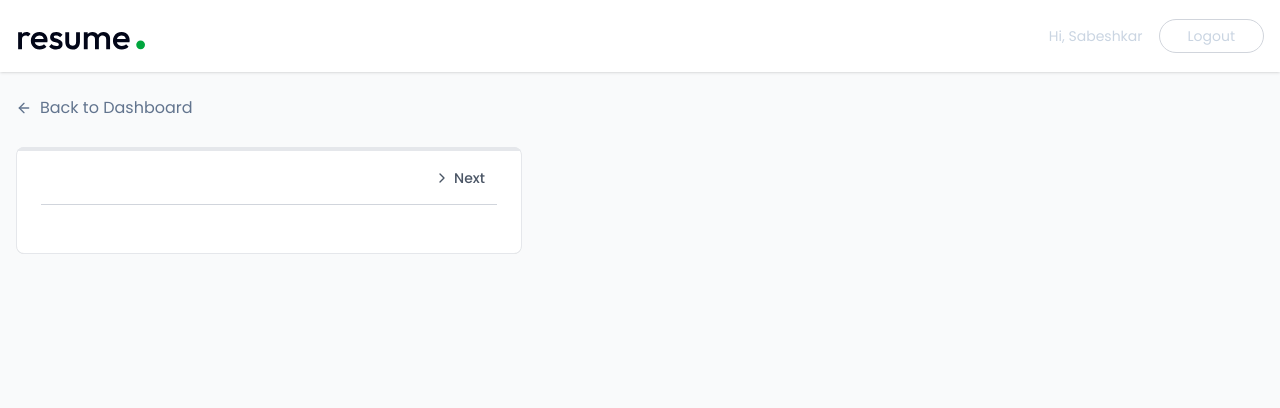
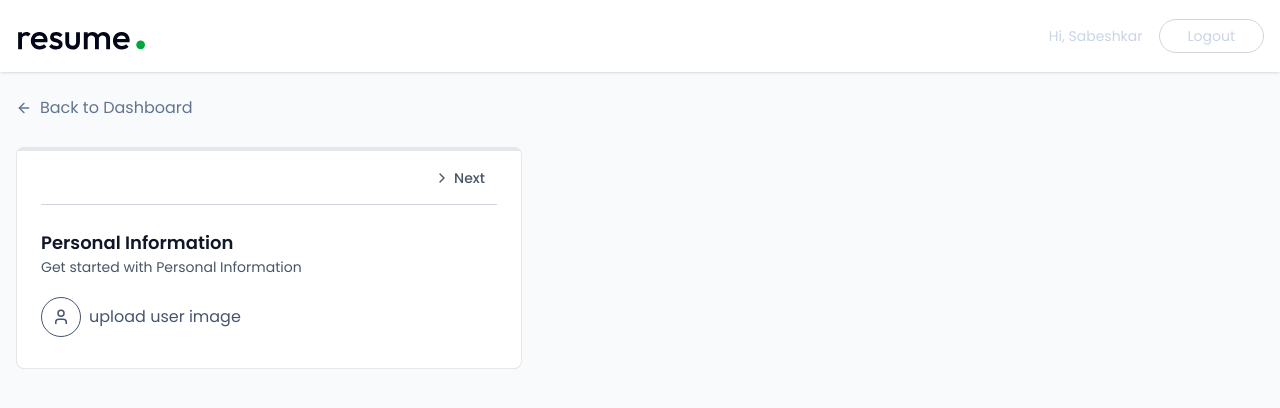
Before and after one commit to VishvaSabeshkar/Ai-Resume-Builder, a React (Vite) app in the folder client/: page /app/builder/1 in a window 1280 px wide. Shown: the top 408 px of the page. Built offline with nearby package versions, Linux system fonts and the light colour scheme; the HTML template or start-up script is replaced by a standard one.

Commit message:
added form content

```diff
--- /dev/null
+++ b/client/src/components/PersonalInfoForm.jsx
@@ -0,0 +1,48 @@
+import { User } from 'lucide-react'
+import React from 'react'
+
+const PersonalInfoForm = ({ data, onChange, removeBackground, setRemoveBackground }) => {
+
+    const handleChange = (field, value) => {
+        onChange({...data, [field]: value})
+    }
+
+  return (
+    <div>
+      <h3 className='text-lg font-semibold text-gray-900'>Personal Information</h3>
+      <p className='text-sm text-gray-600'>Get started with Personal Information</p>
+      <div className='flex items-center gap-2'>
+        <label>
+            {data?.image ? (
+                <img src={typeof data.image === 'string' ? data.image : URL.createObjectURL(data.image)}
+                    alt="user-image" className='w-16 h-16 rounded-full object-cover mt-5 ring ring-slate-300 hover:opacity-80 cursor-pointer'/>
+            ) : (
+                <div className='inline-flex items-center gap-2 mt-5 text-slate-600 hover:text-slate-700 cursor-pointer'>
+                    <User className='size-10 p-2.5 border rounded-full'/>
+                    upload user image
+                </div>
+            )}
+            <input type="file" accept='image/jpeg, image/png' className='hidden' onChange={(e) => handleChange("image", e.target.files[0])}/>
+        </label>
+        {typeof data?.image === 'object' && (
+            <div className='flex flex-col gap-1 pl-4 text-sm'>
+                <p>Remove Background</p>
+                <label className='relative inline-flex items-center cursor-pointer text-gray-900 gap-3'>
+                    <input
+                      type='checkbox'
+                      className="sr-only peer"
+                      checked={removeBackground}
+                      onChange={(e) => setRemoveBackground(e.target.checked)}
+                    />
+                    <div className='w-9 h-5 bg-slate-300 rounded-full peer peer-checked:bg-green-600 transition-colors duration-200'>
+                      <span className='absolute left-1 top-1 w-3 h-3 bg-white rounded-full transition-transform duration-200 ease-in-out peer-checked:translate-x-4'></span>
+                    </div>
+                </label>
+            </div>
+        )}
+      </div>
+    </div>
+  )
+}
+
+export default PersonalInfoForm
--- a/client/src/pages/Dashboard.jsx
+++ b/client/src/pages/Dashboard.jsx
@@ -105,9 +105,9 @@
         </div>
 
         {showCreateResume && (
-          <form onSubmit={createResume} onClick={() => setEditResumeId('')} className='fixed inset-0 bg-black/70 backdrop-blur bg-opacity-50 z-10 flex items-center justify-center'>
+          <form onSubmit={createResume} onClick={() => setShowCreateResume(false)} className='fixed inset-0 bg-black/70 backdrop-blur bg-opacity-50 z-10 flex items-center justify-center'>
             <div onClick={e => e.stopPropagation()} className='relative bg-slate-50 border shadow-md rounded-lg w-full max-w-sm p-6'>
-              <h2 className='text-xl font-bold mb-4'>Edit Resume Title</h2>
+              <h2 className='text-xl font-bold mb-4'>Create New Resume</h2>
               <input
                 type="text"
                 placeholder='Enter resume title'
@@ -117,12 +117,12 @@
                 required
               />
               <button className='w-full py-2 bg-green-600 text-white rounded hover:bg-green-700 transition-colors'>
-                Update
+                Create
               </button>
               <XIcon
                 className='absolute top-4 right-4 text-slate-400 hover:text-slate-600 cursor-pointer transition-colors'
                 onClick={() => {
-                  setEditResumeId('');
+                  setShowCreateResume(false);
                   setTitle('');
                 }}
               />
--- a/client/src/pages/ResumeBuilder.jsx
+++ b/client/src/pages/ResumeBuilder.jsx
@@ -2,6 +2,7 @@
 import { Link, useParams } from 'react-router-dom'
 import { dummyResumeData } from '../assets/assets'
 import { ArrowLeftIcon, Briefcase, ChevronLeft, ChevronRight, FileText, FolderIcon, GraduationCap, Sparkles, User } from 'lucide-react'
+import PersonalInfoForm from '../components/PersonalInfoForm'
 
 const ResumeBuilder = () => {
 
@@ -82,6 +83,15 @@
 
               </div>
 
+              {/* Form Content */}
+              <div className='space-y-6'>
+                {activeSection.id === 'personal_info' && (
+                  <PersonalInfoForm data = {resumeData.personal_info} onChange={(Data) => setResumeData(prev =>
+                    ({...prev, personal_info: Data}))} removeBackground={removeBackground} setRemoveBackground={setRemoveBackground}/>
+                )}
+
+              </div>
+
             </div>
           </div>
 
```
